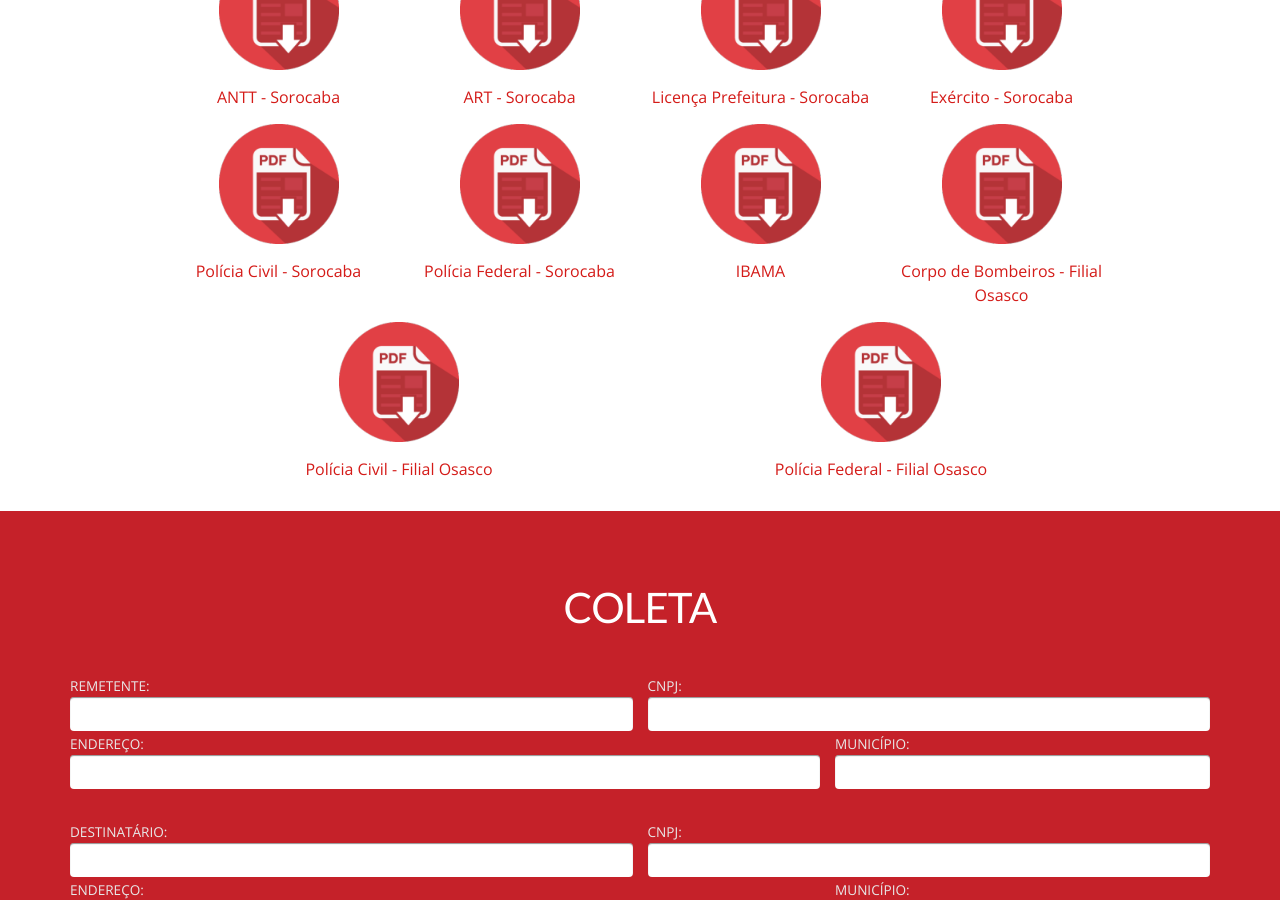
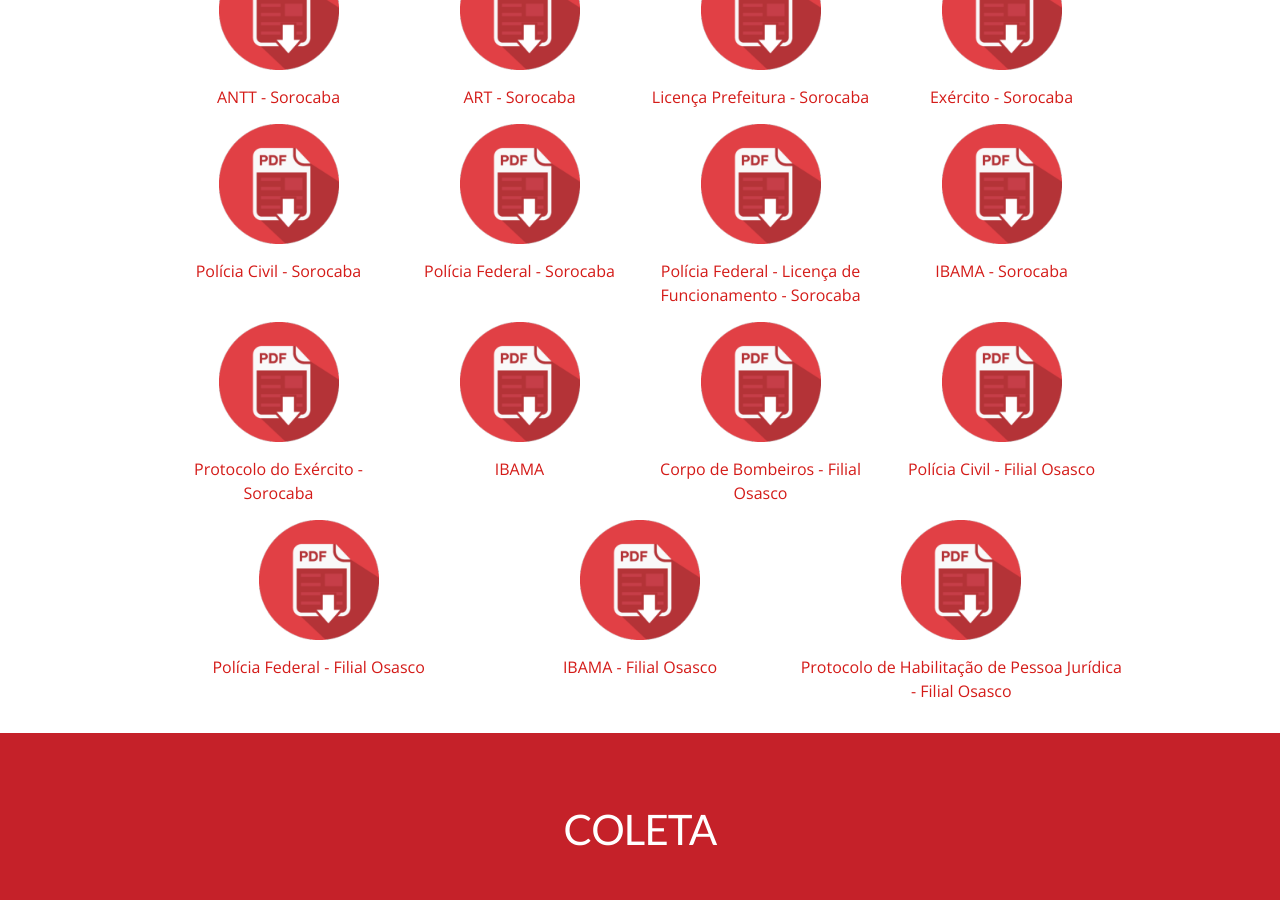
Before and after one commit to JeRTransportes/jertransportes.github.io, a Jekyll site: the page built from transportes.html, in a window 1280 px wide and 900 px high, scrolled down 3413 px. Built offline with Jekyll 4.4.1, drawn with Linux system fonts in a browser that asks for light colours.

Commit message:
Novos documentos para download

```diff
--- a/logistica.html
+++ b/logistica.html
@@ -27,6 +27,8 @@ docs:
     file : /docs/logistica/logistica-ibama-armazenagem-logistica-outubro-2016.pdf
   - title: CORPO DE BOMBEIROS
     file : /docs/logistica/logistica-vistoria-corpo-de-bombeiros.pdf
+  - title: DECLARAÇÃO DE ARMAZÉNS GERAIS
+    file : /docs/logistica/logistica-declaracao-de-armazem-geral.pdf
 ---
 
 <section class="page-content section-about concrete-wall" id="empresa" data-title="Empresa">
--- a/transportes.html
+++ b/transportes.html
@@ -34,6 +34,13 @@ docs:
   - title: Polícia Federal - Sorocaba
     file : /docs/transportadora-sorocaba/sorocaba-protocolo-policia-federal-2016.pdf
 
+  - title: Polícia Federal - Licença de Funcionamento - Sorocaba
+    file : /docs/transportadora-sorocaba/sorocaba-federal-junho-2017-certificado-licenca-de-funcionamento.jpg
+  - title: IBAMA - Sorocaba
+    file : /docs/transportadora-sorocaba/sorocaba-ibama-nov-2016.pdf
+  - title: Protocolo do Exército - Sorocaba
+    file : /docs/transportadora-sorocaba/sorocaba-protocolo-exercito-2017.pdf
+
   - title: IBAMA
     file : /docs/transportes/Certificado-de-Regularidade-Ibama.pdf
 
@@ -43,6 +50,10 @@ docs:
     file : /docs/transportadora-osasco/osasco-policia-civil-produtos-quimicos-2016.pdf
   - title: Polícia Federal - Filial Osasco
     file : /docs/transportadora-osasco/osasco-protocolo-policia-federal-2016.pdf
+  - title: IBAMA - Filial Osasco
+    file : /docs/transportadora-osasco/osasco-ibama-certificado-de-regularidade-jan-2017.pdf
+  - title: Protocolo de Habilitação de Pessoa Jurídica - Filial Osasco
+    file : /docs/transportadora-osasco/osasco-protocolo-habilitacao-pessoa-juridica-2016.pdf
 ---
 
 <section class="page-content section-about concrete-wall" id="empresa" data-title="Empresa">
```
Also changed, not shown: docs/transportadora-sorocaba/sorocaba-federal-junho-2017-certificado-licenca-de-funcionamento.jpg (added), index.html (indentation only), 5 other files.
